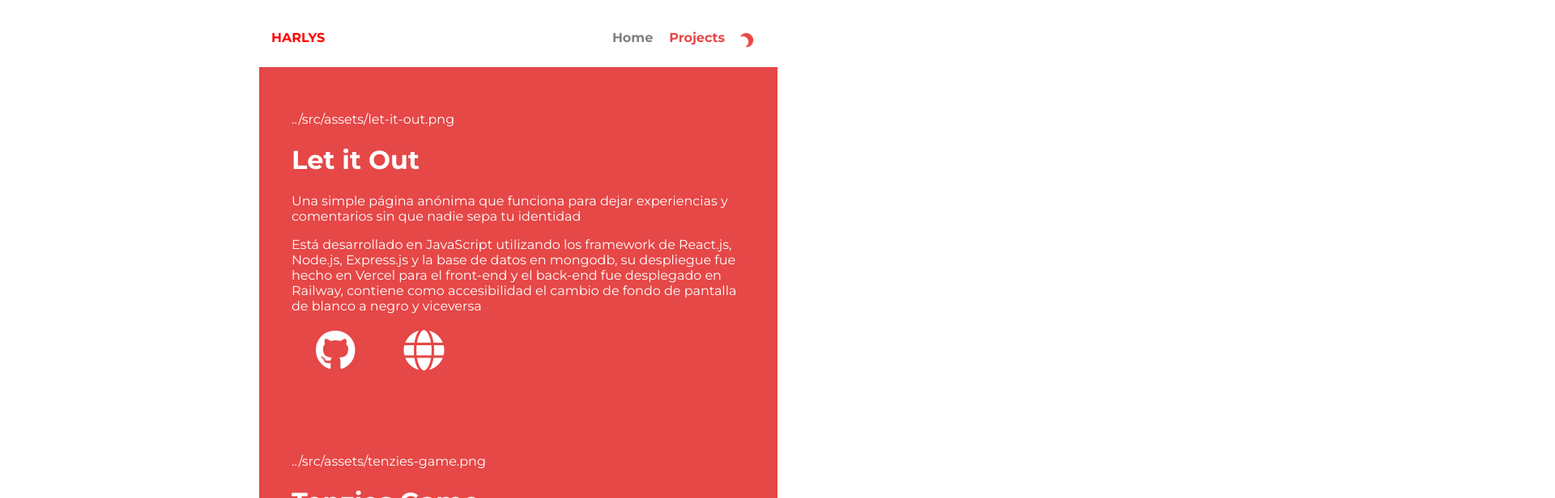
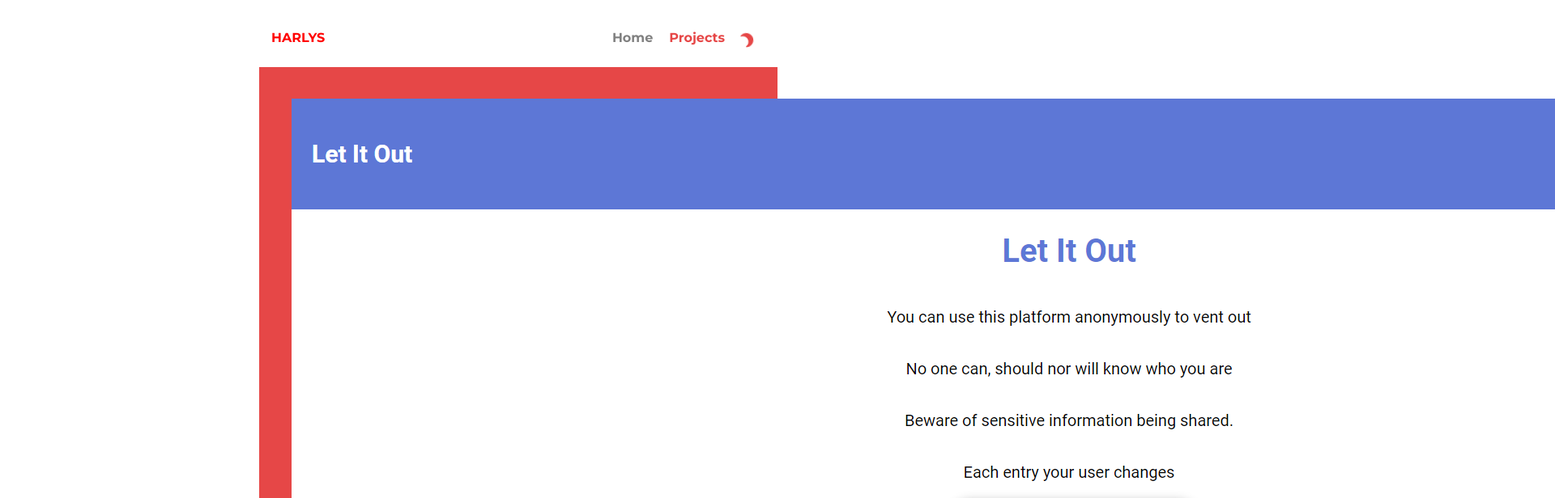
Before and after one commit to JustHarlys/Portfolio, a React (Vite) app: page / in a window 1280 px wide. Both pictures are taken after a click on the item "Projects". Shown: the top 616 px of the page at 81% size, 1920 px wide, since content can reach past the window. Built offline with nearby package versions, Linux system fonts and the light colour scheme.

Commit message:
cambio de etiqueta

```diff
--- a/src/Components/ProjectsWindow.jsx
+++ b/src/Components/ProjectsWindow.jsx
@@ -5,7 +5,7 @@ function ProjectsWindow(props) {
 
 
 
-      <p>{props.img}</p>
+      <img src={props.img} alt="" />
       <h1>{props.title}</h1>
       <p>{props.concept}</p>
       <p>{props.description}</p>
```
